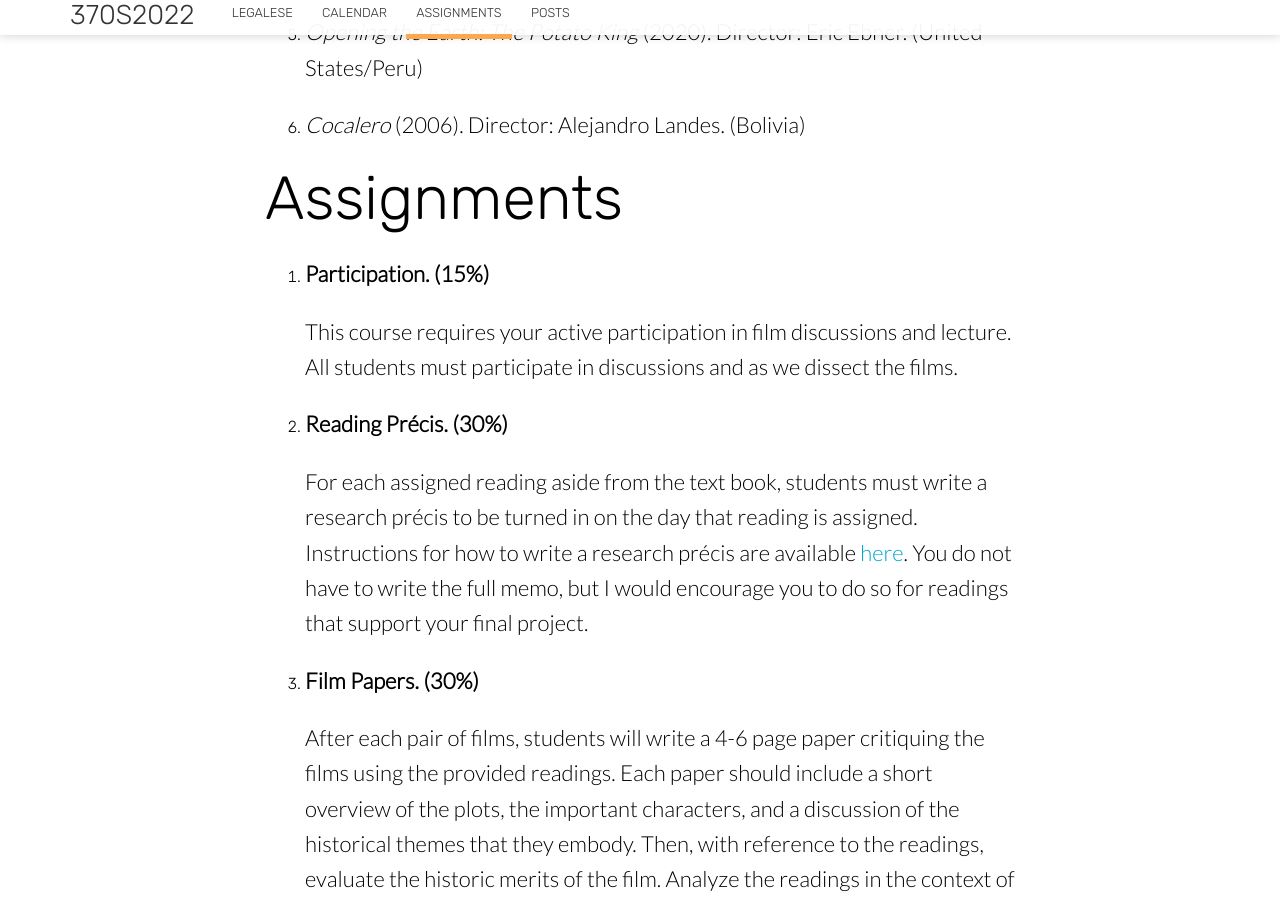
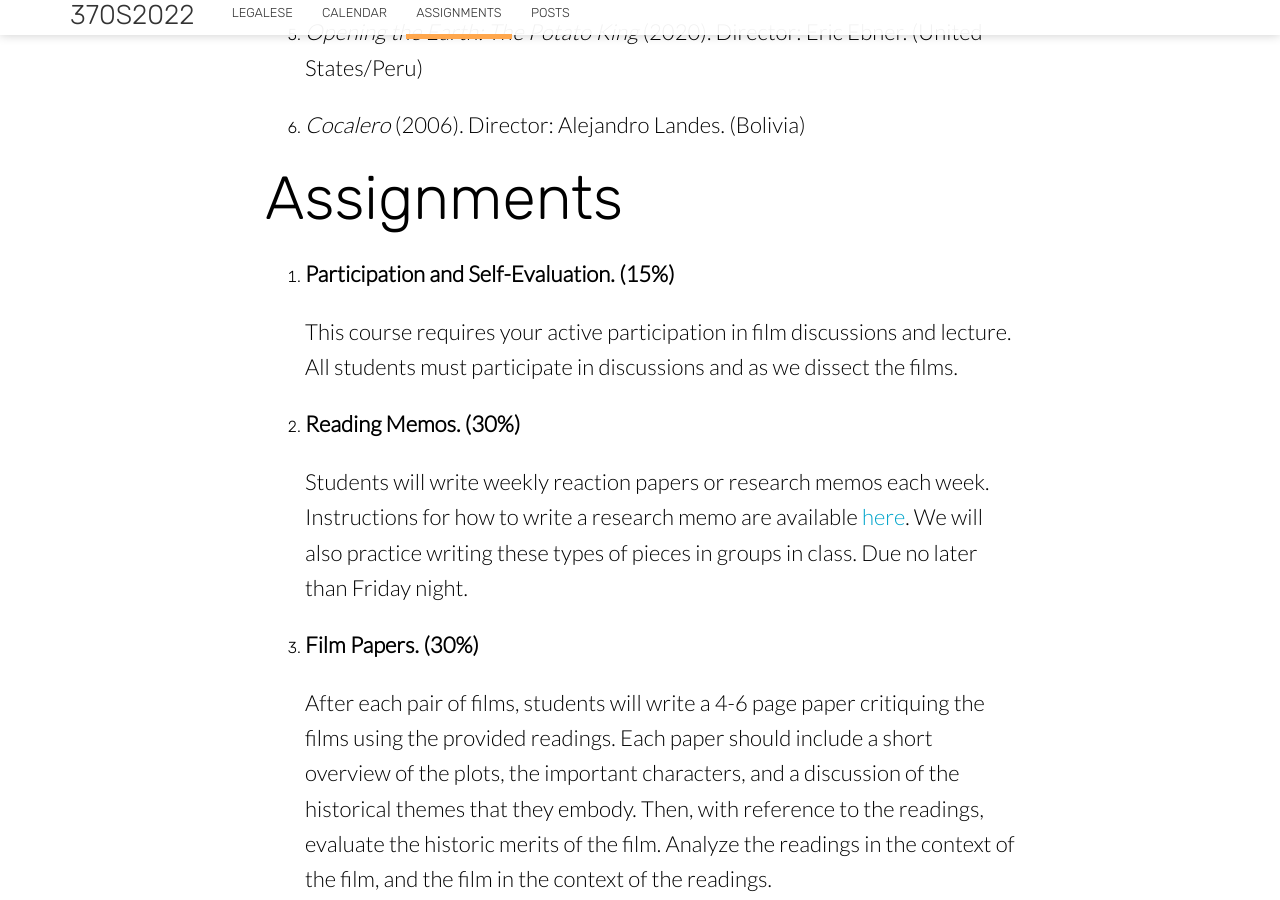
Before and after one commit to chadblack/370S2022, a Jekyll site: the page built from assignments.md, in a window 1280 px wide and 900 px high, scrolled down 2010 px. Built offline with Jekyll 4.4.1, drawn with Linux system fonts in a browser that asks for light colours; nearby versions of some CDN libraries.

Commit message:
assignments

```diff
--- a/assignments.md
+++ b/assignments.md
@@ -47,20 +47,20 @@ We will watch the following films this semester:
 # Assignments
 
 
-1. **Participation. (15%)**
+1. **Participation and Self-Evaluation. (15%)**
 
    This course requires your active participation in film
    discussions and lecture. All students must participate in discussions
    and as we dissect the films.
 
-2. **Reading Précis. (30%)**
+2. **Reading Memos. (30%)**
 
-   For each assigned reading aside from the text book, students must write
-   a research précis to be turned in on the day that reading is assigned.
-   Instructions for how to write a research précis are available
-   [here](https://chadblack.net/LatAmSport2019/memo/). You do not have to
-   write the full memo, but I would encourage you to do so for readings
-   that support your final project.
+   Students will write weekly reaction papers or research memos each week.
+   Instructions for how to write a research memo are available
+   [here](https://chadblack.net/LatAmSport2019/memo/). We will also practice
+   writing these types of pieces in groups in class. Due no later than Friday
+   night.
+
 
 3. **Film Papers. (30%)**
 
```
